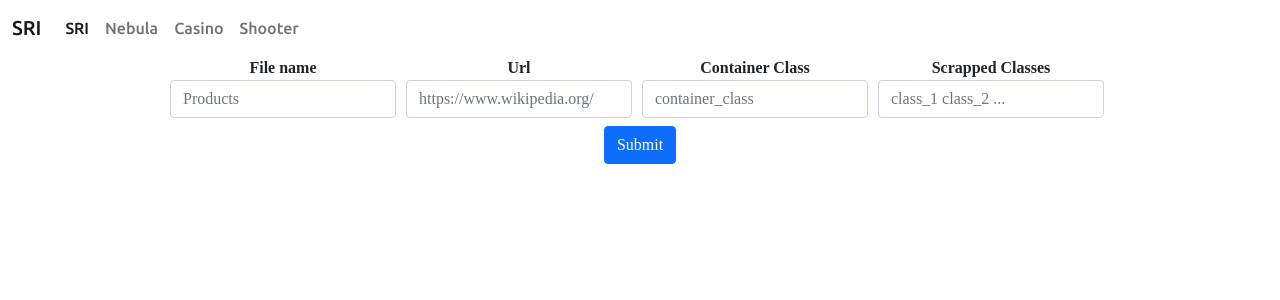
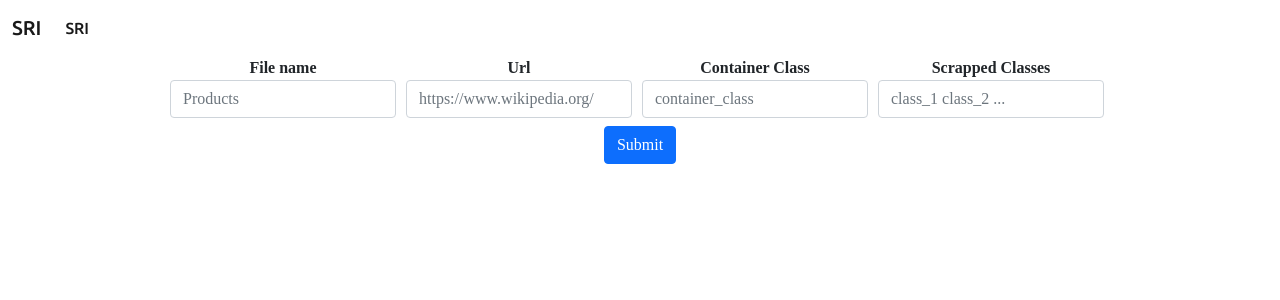
Before and after one commit to H0R4T1U/DjangoSRI, a Django app: page / in a window 1280 px wide. Shown: the top 300 px of the page. Run offline with Django 4.2, Linux system fonts and the light colour scheme; data that the repository does not hold is empty; some libraries are stand-ins or nearby versions; some web fonts are replaced.

Commit message:
Update layout.html

```diff
--- a/templates/SRI/layout.html
+++ b/templates/SRI/layout.html
@@ -21,9 +21,6 @@
             <div class="collapse navbar-collapse" id="navcol-1">
                 <ul class="navbar-nav">
                     <li class="nav-item"><a class="nav-link active" href="#">SRI</a></li>
-                    <li class="nav-item"><a class="nav-link" href="#">Nebula</a></li>
-                    <li class="nav-item"><a class="nav-link" href="#">Casino</a></li>
-                    <li class="nav-item"><a class="nav-link" href="#">Shooter</a></li>
                 </ul>
             </div>
         </div>
```
